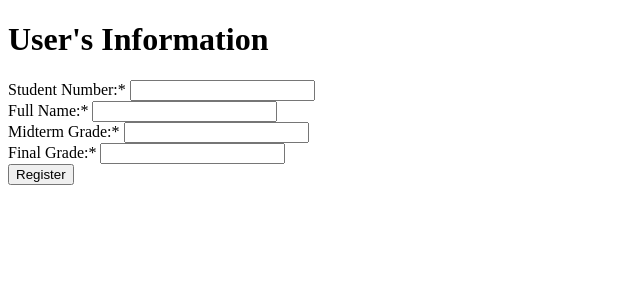
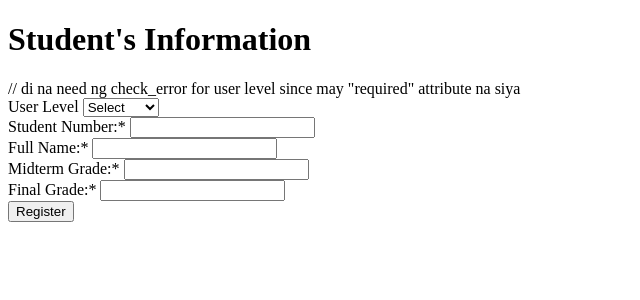
Before and after one commit to Cyfrin0/ict600activity, a PHP site: page /user/add.php in a window 1280 px wide. Shown: the top 300 px of the page, without its empty margins (0-640 px from the left). Run offline with PHP 8.4, Linux system fonts and the light colour scheme.

Commit message:
Update add.php

```diff
--- a/user/add.php
+++ b/user/add.php
@@ -17,8 +17,19 @@
         }
     }
     ?>
-    <h1>User's Information</h1>
+    <h1>Student's Information</h1>
     <form action="../process/add_exe.php" method="post">
+        // di na need ng check_error for user level since may "required" attribute na siya
+    <div>
+            <label for="">User Level</label>
+            <select name="userlevel" id="" required>
+                <option value="">Select</option>
+                <option value="admin">Admin</option>
+                <option value="it_admin">IT Admin</option>
+                <option value="user">Student</option>
+            </select>
+        </div>
+
         <div>
             <label for="">Student Number:*</label>
             <input type="text" name="studentNumber" id="">
```
